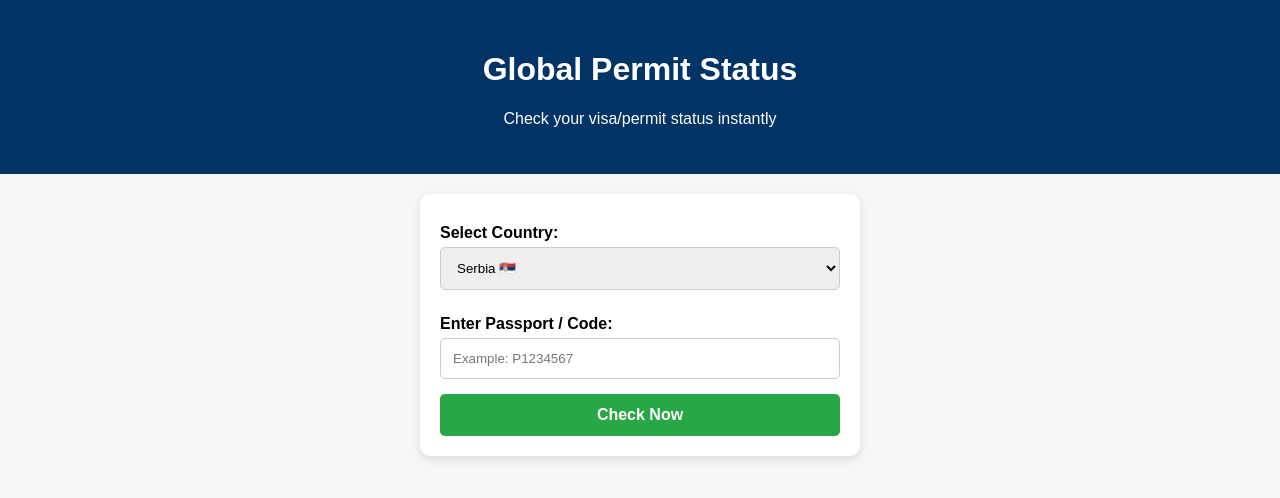
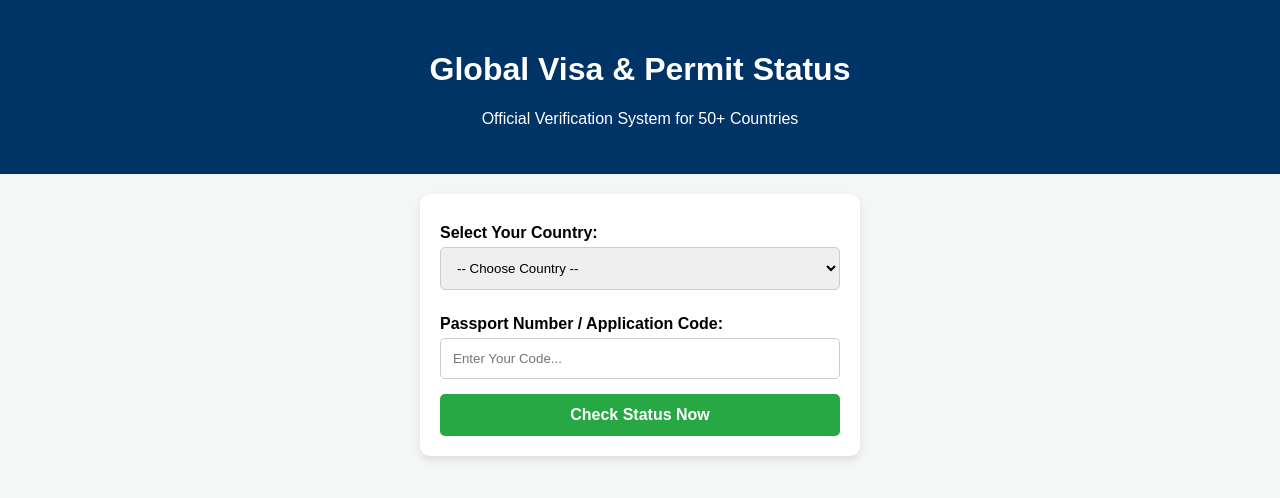
Before and after one commit to Permit65/Check-Permit, a plain HTML site: page index.html in a window 1280 px wide. Drawn offline with Linux system fonts and the light colour scheme.

Commit message:
Update index.html

```diff
--- a/index.html
+++ b/index.html
@@ -3,53 +3,91 @@
 <head>
     <meta charset="UTF-8">
     <meta name="viewport" content="width=device-width, initial-scale=1.0">
-    <title>Global Permit Checker</title>
+    <title>Global Permit & Visa Checker</title>
     <link rel="stylesheet" href="style.css">
 </head>
 <body>
+
     <div class="header">
-        <h1>Global Permit Status</h1>
-        <p>Check your visa/permit status instantly</p>
+        <h1>Global Visa & Permit Status</h1>
+        <p>Official Verification System for 50+ Countries</p>
     </div>
+
     <div class="container">
-        <label>Select Country:</label>
-        <select id="country">
+        <label>Select Your Country:</label>
+        <select id="countrySelect">
+            <option value="">-- Choose Country --</option>
+
             <option value="serbia">Serbia 🇷🇸</option>
-            <option value="malaysia">Malaysia 🇲🇾</option>
+            <option value="italy">Italy 🇮🇹</option>
+            <option value="portugal">Portugal 🇵🇹</option>
+            <option value="romania">Romania 🇷🇴</option>
+            <option value="poland">Poland 🇵🇱</option>
+            <option value="malta">Malta 🇲🇹</option>
+            <option value="croatia">Croatia 🇭🇷</option>
+            <option value="greece">Greece 🇬🇷</option>
+            <option value="france">France 🇫🇷</option>
+            <option value="germany">Germany 🇩🇪</option>
+            <option value="spain">Spain 🇪🇸</option>
+            <option value="hungary">Hungary 🇭🇺</option>
+            <option value="lithuania">Lithuania 🇱🇹</option>
+            <option value="moldova">Moldova 🇲🇩</option>
+            <option value="finland">Finland 🇫🇮</option>
+
             <option value="saudi">Saudi Arabia 🇸🇦</option>
-            <option value="uae">UAE 🇦🇪</option>
+            <option value="uae">UAE (Dubai) 🇦🇪</option>
             <option value="qatar">Qatar 🇶🇦</option>
             <option value="kuwait">Kuwait 🇰🇼</option>
             <option value="oman">Oman 🇴🇲</option>
             <option value="bahrain">Bahrain 🇧🇭</option>
+            <option value="jordan">Jordan 🇯🇴</option>
+            <option value="lebanon">Lebanon 🇱🇧</option>
+
+            <option value="malaysia">Malaysia 🇲🇾</option>
             <option value="singapore">Singapore 🇸🇬</option>
-            <option value="italy">Italy 🇮🇹</option>
-            <option value="portugal">Portugal 🇵🇹</option>
-            <option value="romania">Romania 🇷🇴</option>
-            <option value="malta">Malta 🇲🇹</option>
-            <option value="poland">Poland 🇵🇱</option>
-            <option value="croatia">Croatia 🇭🇷</option>
-            <option value="greece">Greece 🇬🇷</option>
-            <option value="france">France 🇫🇷</option>
-            <option value="germany">Germany 🇩🇪</option>
-            <option value="uk">United Kingdom 🇬🇧</option>
-            <option value="usa">USA 🇺🇸</option>
-            <option value="canada">Canada 🇨🇦</option>
-            <option value="australia">Australia 🇦🇺</option>
             <option value="japan">Japan 🇯🇵</option>
             <option value="southkorea">South Korea 🇰🇷</option>
             <option value="brunei">Brunei 🇧🇳</option>
+            <option value="maldives">Maldives 🇲🇻</option>
+            <option value="thailand">Thailand 🇹🇭</option>
+            <option value="vietnam">Vietnam 🇻🇳</option>
+            <option value="cambodia">Cambodia 🇰🇭</option>
+            <option value="cyprus">Cyprus 🇨🇾</option>
+
+            <option value="usa">USA 🇺🇸</option>
+            <option value="canada">Canada 🇨🇦</option>
+            <option value="uk">United Kingdom 🇬🇧</option>
+            <option value="australia">Australia 🇦🇺</option>
+            <option value="newzealand">New Zealand 🇳🇿</option>
+            <option value="brazil">Brazil 🇧🇷</option>
+            <option value="argentina">Argentina 🇦🇷</option>
+            <option value="mexico">Mexico 🇲🇽</option>
+
+            <option value="egypt">Egypt 🇪🇬</option>
+            <option value="southafrica">South Africa 🇿🇦</option>
+            <option value="mauritius">Mauritius 🇲🇺</option>
+            <option value="morocco">Morocco 🇲🇦</option>
+            <option value="turkey">Turkey 🇹🇷</option>
+            <option value="russia">Russia 🇷🇺</option>
+            <option value="georgia">Georgia 🇬🇪</option>
+            <option value="uzbekistan">Uzbekistan 🇺🇿</option>
+            <option value="kazakhstan">Kazakhstan 🇰🇿</option>
+            <option value="azerbaijan">Azerbaijan 🇦🇿</option>
         </select>
-        <label>Enter Passport / Code:</label>
-        <input type="text" id="passport" placeholder="Example: P1234567">
-        <button onclick="checkData()">Check Now</button>
-        <div id="resultBox" class="result" style="display:none;">
+
+        <label>Passport Number / Application Code:</label>
+        <input type="text" id="userInput" placeholder="Enter Your Code...">
+
+        <button onclick="checkNow()">Check Status Now</button>
+
+        <div id="resultBox" class="result-area" style="display: none;">
             <h3 id="resName"></h3>
-            <p><strong>Country:</strong> <span id="resCountry"></span></p>
+            <p><strong>Country:</strong> <span id="resCountryDisplay"></span></p>
             <p><strong>Status:</strong> <span id="resStatus"></span></p>
-            <a id="resLink" href="#" target="_blank" class="download-btn">Download PDF</a>
+            <a id="resLink" href="#" target="_blank" class="download-btn">View/Download PDF</a>
         </div>
     </div>
+
     <script src="script.js"></script>
 </body>
 </html>
```
